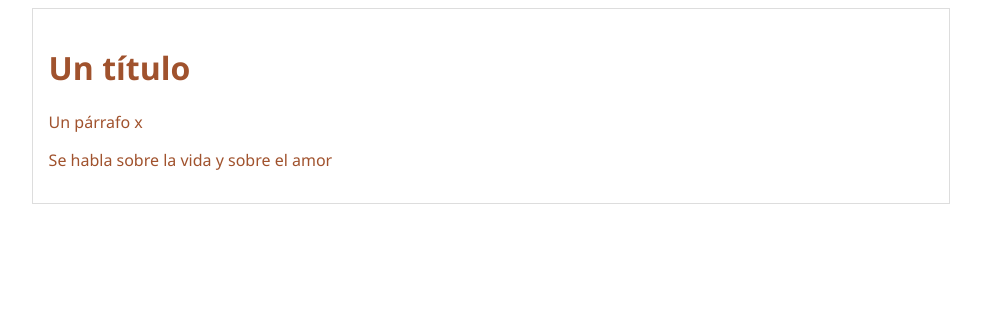
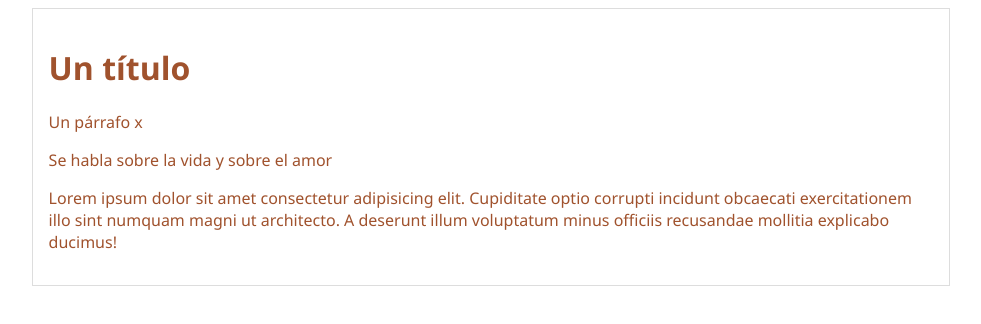
Before and after one commit to vencemarquezronn/curso-git_github, a plain HTML site: page index.html in a window 1280 px wide. Shown: the whole page, without its empty margins (149-1130 px from the left). Drawn offline with Linux system fonts and the light colour scheme.

Commit message:
Después de cambios en el contenido

```diff
--- a/index.html
+++ b/index.html
@@ -13,6 +13,7 @@
             <h1>Un título</h1>
             <p>Un párrafo x</p>
             <p>Se habla sobre la vida y sobre el amor</p>
+            <p>Lorem ipsum dolor sit amet consectetur adipisicing elit. Cupiditate optio corrupti incidunt obcaecati exercitationem illo sint numquam magni ut architecto. A deserunt illum voluptatum minus officiis recusandae mollitia explicabo ducimus!</p>
         </div>
     </header>
 </body>
```
